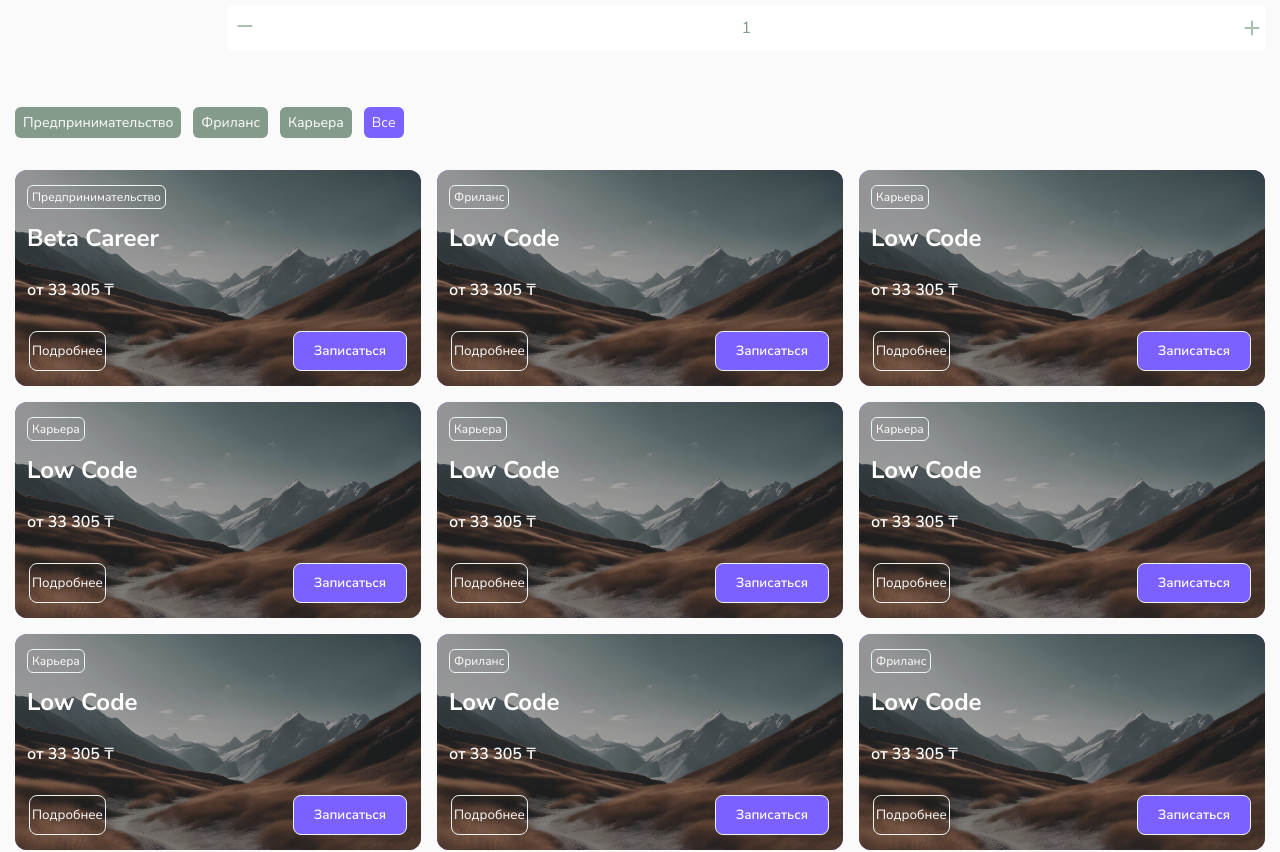
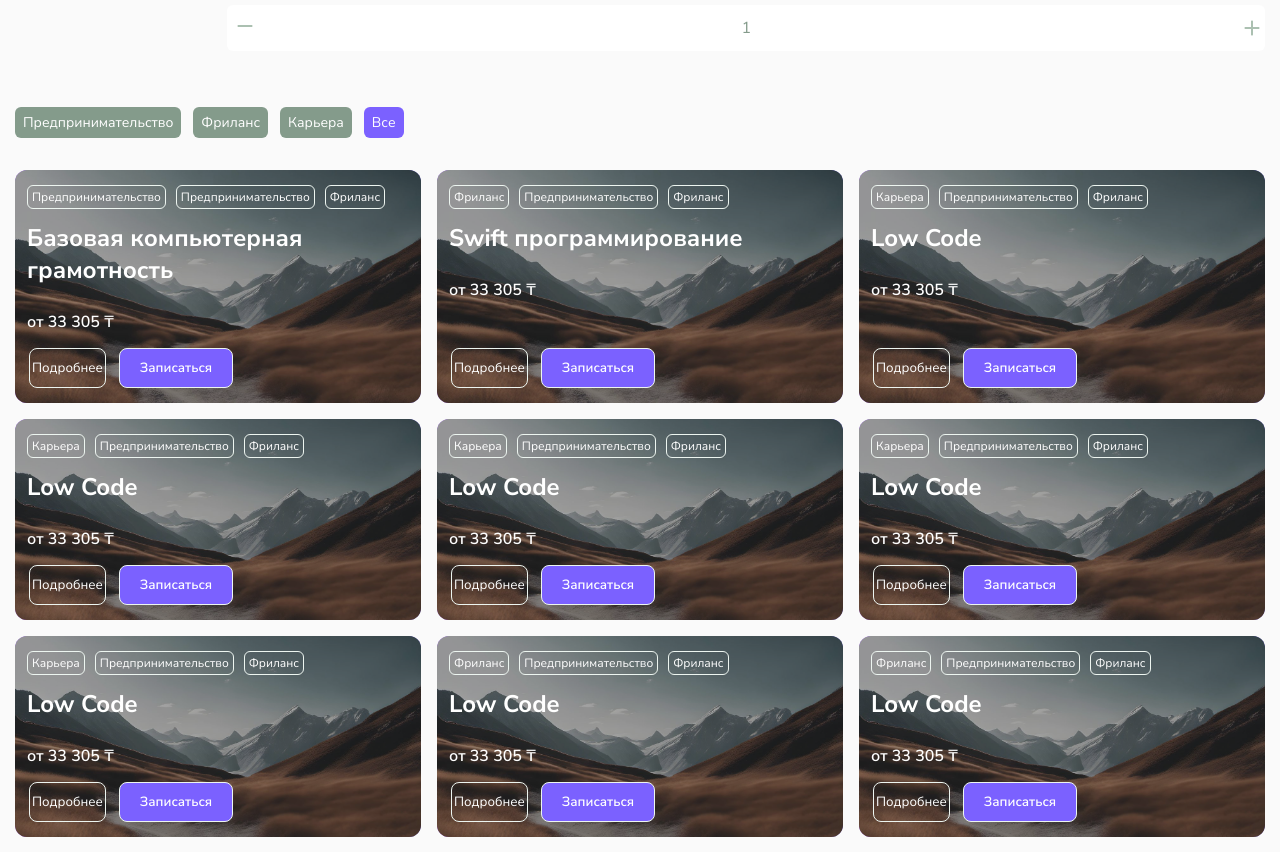
Before and after one commit to Azamat32/AstanaHub, a Vue app: page / in a window 1280 px wide. Shown: the part 580-1432 px from the top of the page. Built offline with nearby package versions, Linux system fonts and the light colour scheme.

Commit message:
add changes

```diff
--- a/src/components/NewsSlider/NewsSlider.vue
+++ b/src/components/NewsSlider/NewsSlider.vue
@@ -4,12 +4,14 @@
       <div class="main_tab_content">
         <div class="main_content_slider">
           <div class="main_content_slider_wrap">
+            <div class="main_content_slider_wrap_inner">
               <NewsCard
                 v-for="(item, index) in filteredItems"
                 :key="index"
                 :item="item"
                 @card-clicked="handleCardClick"
               />
+            </div>
           </div>
           <div class="slider_pagination_wrap">
             <div class="slider_pagination_left" @click="changePageLeft">
@@ -45,7 +47,7 @@ export default {
     return {
       filteredItems: [],
       activeInput: false,
-      itemsPerPage: 12,
+      itemsPerPage: 9,
       numberValue: 1,
       currentPage: 1,
       activeItem: null,
--- a/src/components/Slider/Slider.vue
+++ b/src/components/Slider/Slider.vue
@@ -14,17 +14,16 @@
         </div>
         <div class="main_content_slider">
           <div class="main_content_slider_wrap">
-            <SliderCardVue
+            <div class="main_content_slider_wrap_inner">
+              <SliderCardVue
               v-for="(item, index) in filteredItems"
               :key="index"
               :item="item"
               @card-clicked="handleCardClick"
             />
-            <!-- <MobileCard
-              v-for="(item, index) in filteredItems"
-              :key="'mobile-' + index"
-              :item="item"
-            /> -->
+            </div>
+
+
           </div>
           <div class="slider_pagination_wrap">
             <div class="slider_pagination_left" @click="changePageLeft">
@@ -128,7 +127,7 @@ export default {
       countries: ["Легкий", "Средний","Тяжелый", "Любой"],
       filteredItems: [],
       activeInput: false,
-      itemsPerPage: 12,
+      itemsPerPage: 9,
       numberValue: 1,
       currentPage: 1,
       activeItem: null,
@@ -159,14 +158,14 @@ export default {
       sliderItems: [
         {
           category: "Предпринимательство",
-          title: "Beta Career",
+          title: "Базовая компьютерная грамотность",
           price: "от 33 305 ₸",
           description:
             "Курс по основам IT-предпринимательства для стартаперов, будущих продакт-менеджеров, школьников и студентов.",
         },
         {
           category: "Фриланс",
-          title: "Low Code",
+          title: "Swift программирование",
           price: "от 33 305 ₸",
           description:
             "Курс по основам IT-предпринимательства для стартаперов, будущих продакт-менеджеров, школьников и студентов.",
--- a/src/components/SliderCard/SliderCard.vue
+++ b/src/components/SliderCard/SliderCard.vue
@@ -1,11 +1,16 @@
 <template>
-  <div class="slider_item" >
+  <div class="slider_item" ref="sliderItem">
     <div class="slider_item_banner">
         <div class="slider_banner_bg"></div>
       <img src="../../assets/test.jpg" alt="" />
     </div>
     <div class="slider_item_text">
-      <span>{{ item.category }}</span>
+      <div class="slider_item_text_category">
+        <span>{{ item.category }}</span>
+        <span>Предпринимательство</span>
+        <span>Фриланс</span>
+
+      </div>
       <h1>{{ item.title }}</h1>
       <h2>{{ item.price }}</h2>
     </div>
@@ -43,9 +48,31 @@ export default {
       required: true,
     },
   },
+  mounted() {
+    // Adjust the position of the hover text initially
+    this.adjustHoverTextPosition();
+  },
+  updated() {
+    // Adjust the position of the hover text when the component updates
+    this.adjustHoverTextPosition();
+  },
   methods: {
     handleClick() {
       this.$emit("card-clicked", this.item); // Emitting an event with the item data
+    },
+    adjustHoverTextPosition() {
+      const sliderItem = this.$refs.sliderItem;
+      const sliderItemTextTitle = sliderItem.querySelector(".slider_item_text h1").offsetHeight;
+      const sliderItemTextSubTitle = sliderItem.querySelector(".slider_item_text h2").offsetHeight;
+      const sliderItemTextCategory = sliderItem.querySelector(".slider_item_text_category").offsetHeight;
+
+      const sliderHoverText = sliderItem.querySelector(".slider_item_hover_text p");
+      // const sliderCardHeight = sliderItem.offsetHeight;
+      // const sliderItemText = sliderItem.querySelector(".slider_item_text");
+
+      const textHeight = sliderItemTextTitle + sliderItemTextSubTitle + sliderItemTextCategory;
+      // Set the top position of the hover text
+      sliderHoverText.style.marginTop  = textHeight + "px";
     },
   },
 };
@@ -61,6 +88,16 @@ export default {
   transition: 0.4s;
   background: linear-gradient(103.57deg, #9747ff 9.31%, #7a6af4 100%);
   user-select: none;
+
+}
+.slider_item_text_category{
+  display: flex;
+  flex-wrap: wrap;
+  gap: 10px;
+  margin-bottom: 13px;
+
+}
+.slider_item_text_category span{
 }
 .slider_item:hover .slider_item_hover_text {
   bottom: 0;
@@ -93,7 +130,7 @@ export default {
   transition: 0.4s;
   background: linear-gradient(103.57deg, #9747ff 9.31%, #7a6af4 100%);
   color: #fff;
-  padding: 90px 14px 0px 14px;
+  padding:10px 14px 0px 14px;
   transition: bottom 0.8s ease, height 0.4s ease;
   bottom: -100%;
   z-index: 2;
@@ -124,7 +161,7 @@ export default {
   border: 1px solid rgba(237, 245, 240, 1);
   border-radius: 6px;
   padding: 3px 4px;
-  margin-bottom: 13px;
+  /* margin-bottom: 13px; */
   display: block;
   width: fit-content;
   z-index: 4;
@@ -135,6 +172,7 @@ export default {
   font-weight: 600;
   font-size: 16px;
   z-index: 2;
+  margin-bottom: 55px;
   position: relative;
 }
 .slider_item_text h1 {
@@ -142,6 +180,7 @@ export default {
   font-size: 24px;
   margin-bottom: 25px;
   z-index: 4;
+  word-wrap:break-word;
   position: relative;
 }
 .slider_item_button {
@@ -150,7 +189,8 @@ export default {
   display: flex;
   align-items: center;
   gap: 13px;
-  position: relative;
+  position: absolute;
+  bottom: 0;
   z-index: 4;
 }
 
--- a/src/pages/MainPage.vue
+++ b/src/pages/MainPage.vue
@@ -146,7 +146,7 @@ export default {
 .main_content_slider {
   position: relative;
 }
-.main_content_slider_wrap {
+.main_content_slider_wrap_inner {
   padding-top: 32px;
   display: grid;
   margin-bottom: 20px;
@@ -341,7 +341,7 @@ export default {
   display: none;
 }
 @media (max-width: 900px) {
-  .main_content_slider_wrap {
+  .main_content_slider_wrap_inner {
     grid-template-columns: 1fr 1fr;
   }
 }
@@ -396,7 +396,7 @@ export default {
   .main_content_right {
     display: none;
   }
-  .main_content_slider_wrap {
+  .main_content_slider_wrap_inner {
     grid-template-columns: 1fr;
   }
   .mobile_image_banner {
```
Lines whose indentation alone changed are shown as unchanged.
